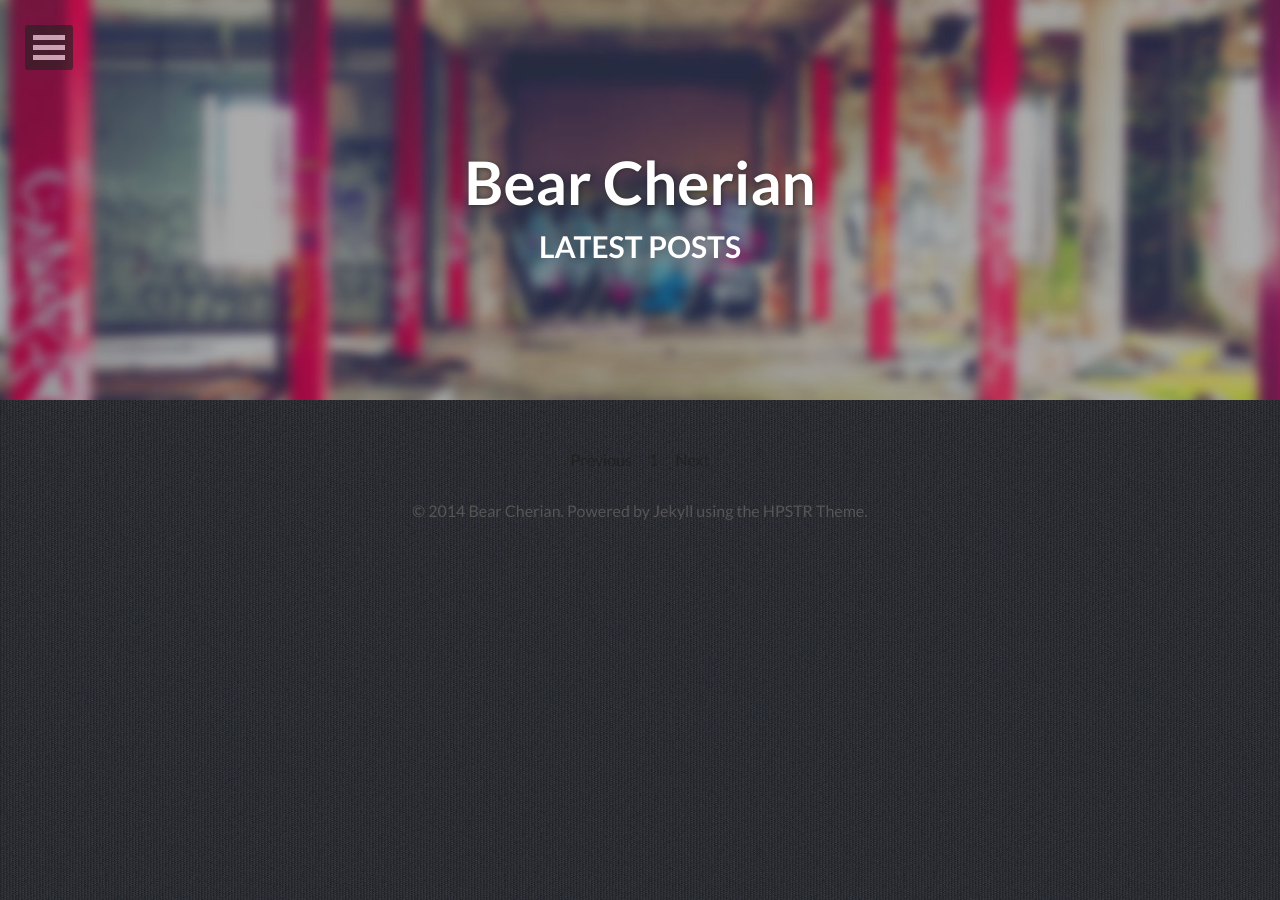
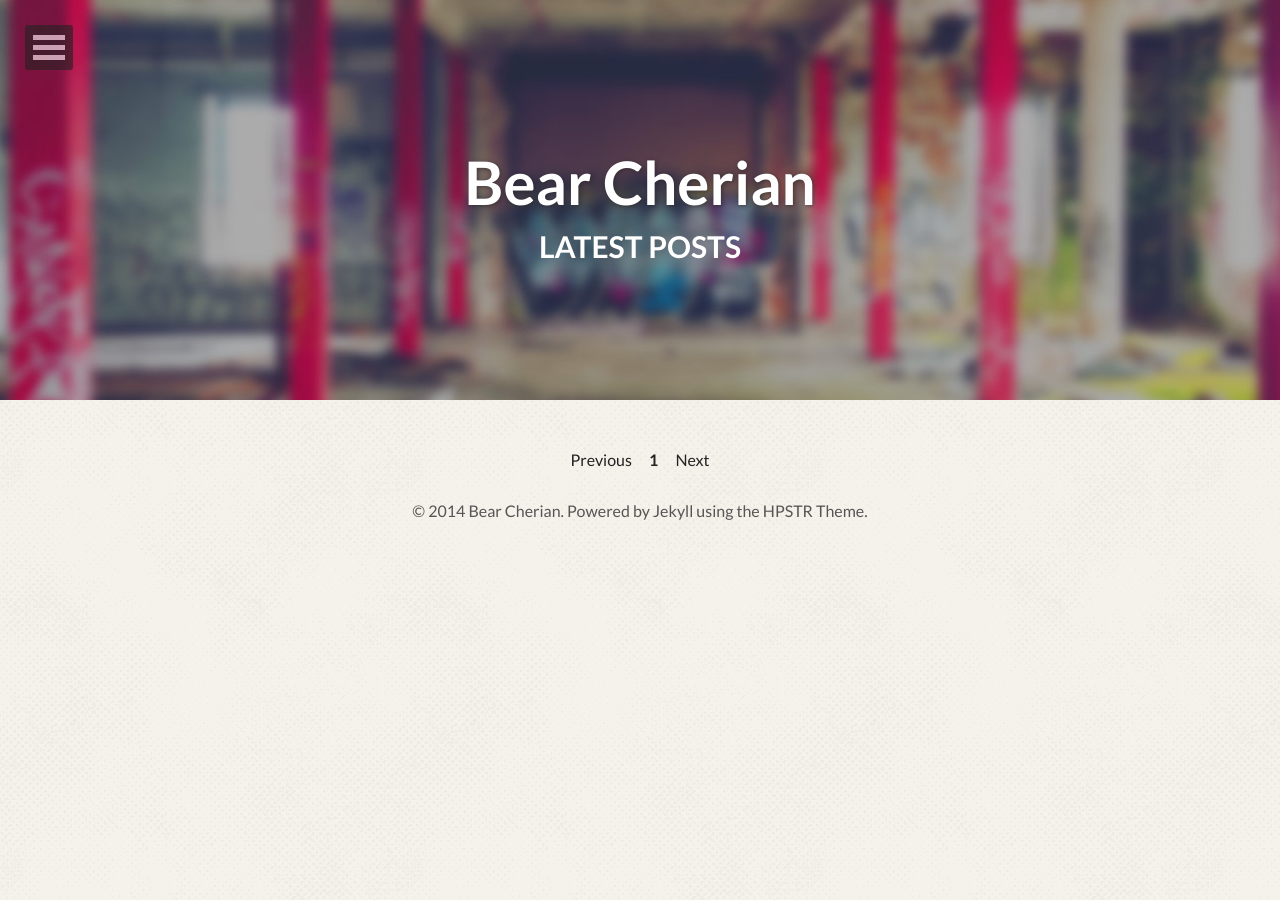
Before and after one commit to bearcherian/bearcherian.github.io-src, a Jekyll site: the page built from index.html, in a window 1280 px wide. Built offline with Jekyll 4.4.1, drawn with Linux system fonts in a browser that asks for light colours; nearby versions of some CDN libraries; the list of posts is cut into pages by our own code.

Commit message:
Changing background image

```diff
--- a/_config.yml
+++ b/_config.yml
@@ -23,7 +23,7 @@ owner:
   google_plus:
 
 # Background image to be tiled on all pages
-background: patterns/vertical_cloth.png
+background: patterns/halftone.png
 
 # Analytics and webmaster tools stuff goes here
 google_analytics:   UA-123542-10
```
